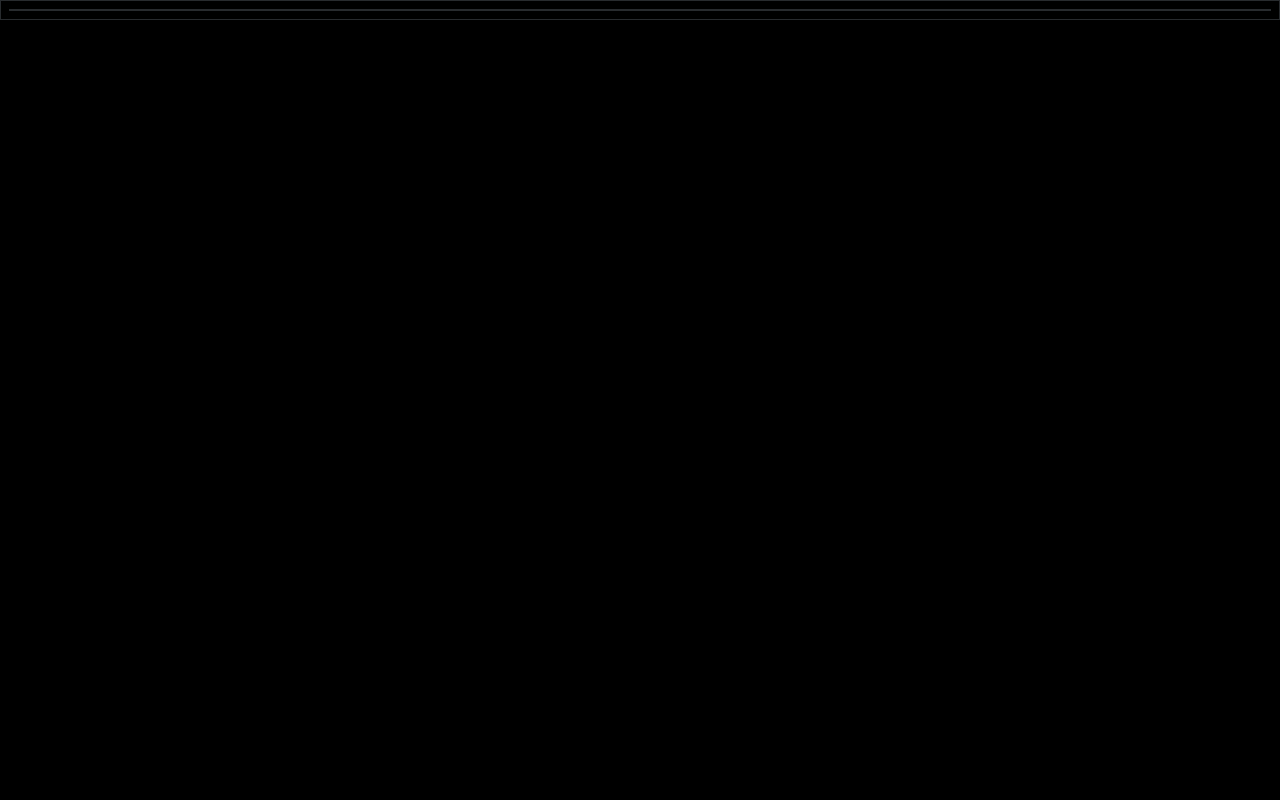
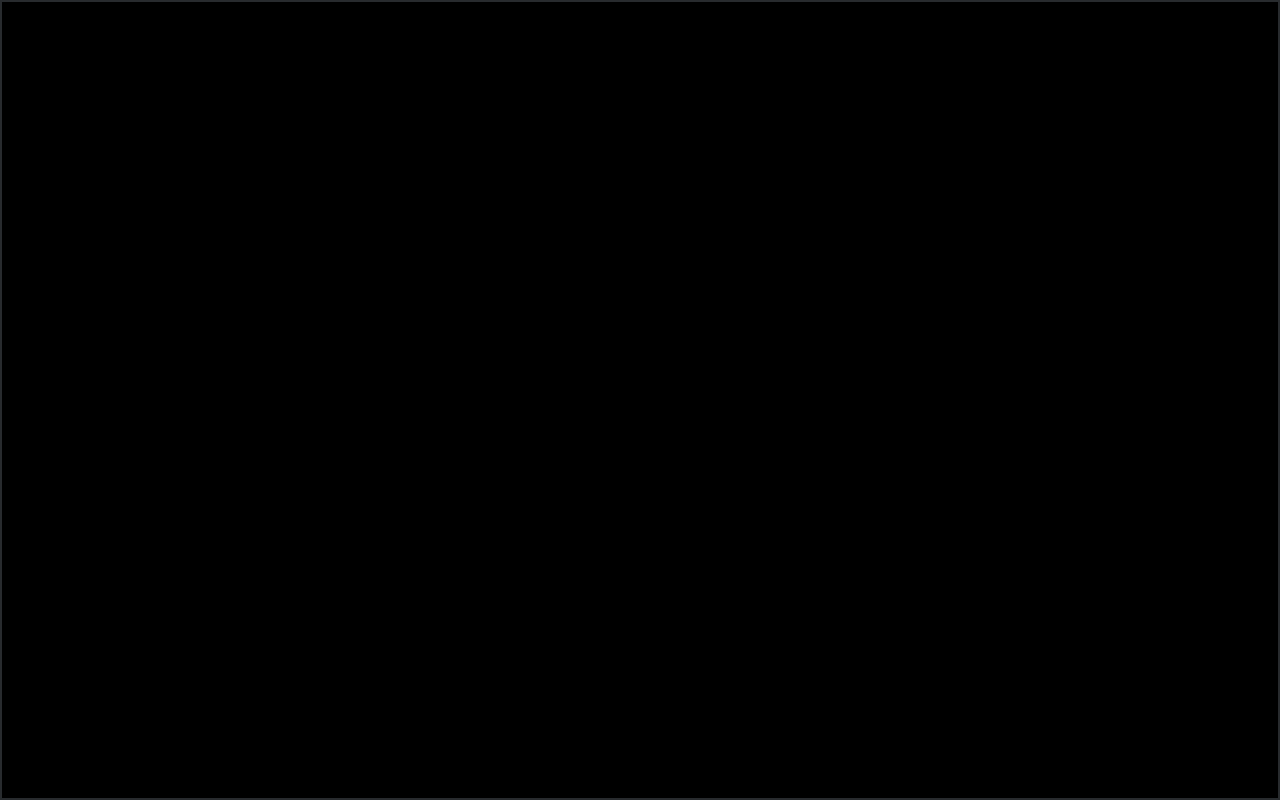
Before and after one commit to chlorocodes/chloro.codes, a plain HTML site: page index.html in a window 1280 px wide. Drawn offline with Linux system fonts and the light colour scheme.

Commit message:
Update styling of blank page

```diff
--- a/index.html
+++ b/index.html
@@ -6,10 +6,18 @@
     <meta name="viewport" content="width=device-width, initial-scale=1.0" />
     <title>ChloroCodes</title>
     <style>
+      * {
+        box-sizing: border-box;
+      }
+
       html,
       body {
         background: black;
         border: 1px solid #282b2e;
+        margin: 0;
+        padding: 0;
+        width: 100%;
+        height: 100%;
       }
     </style>
   </head>
```
